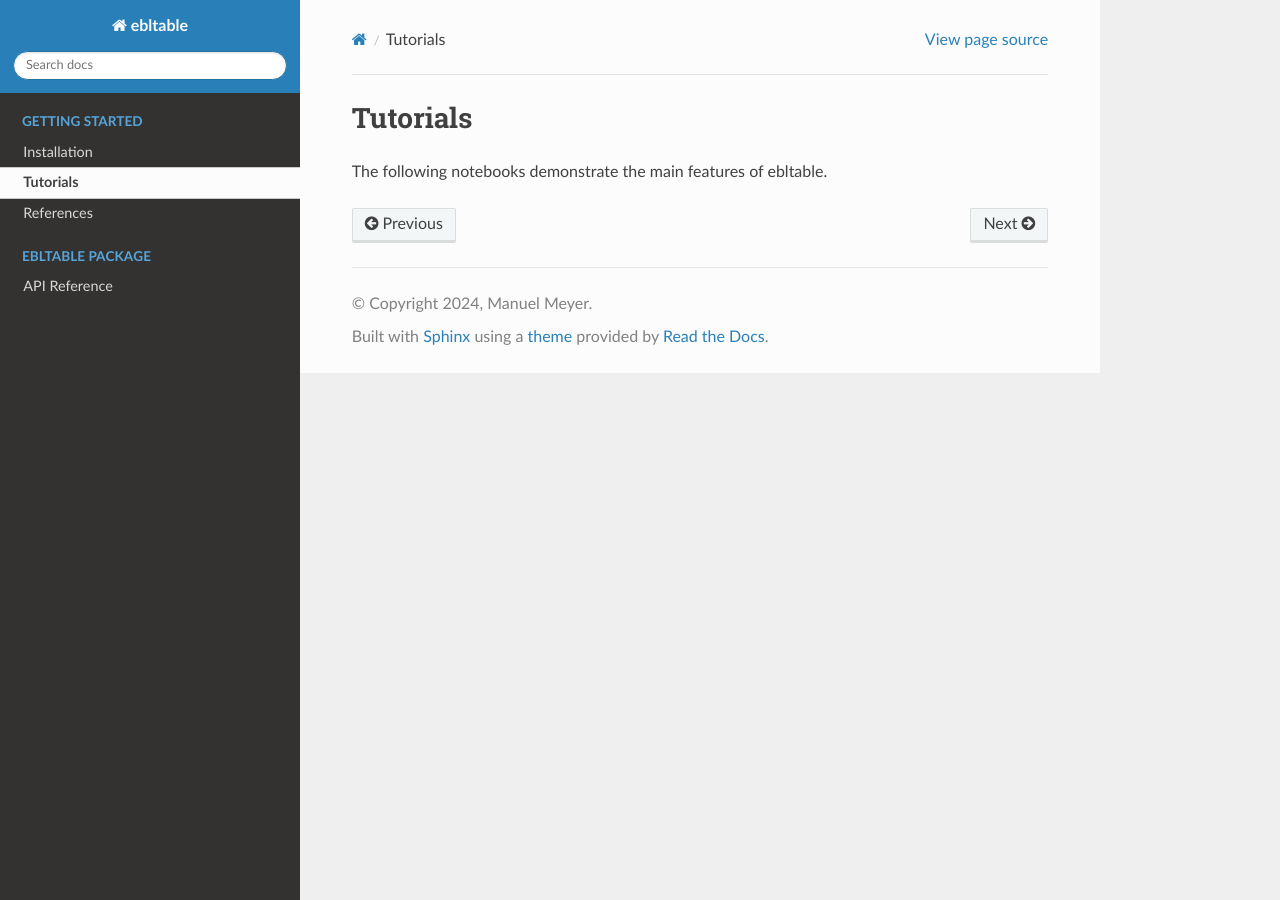
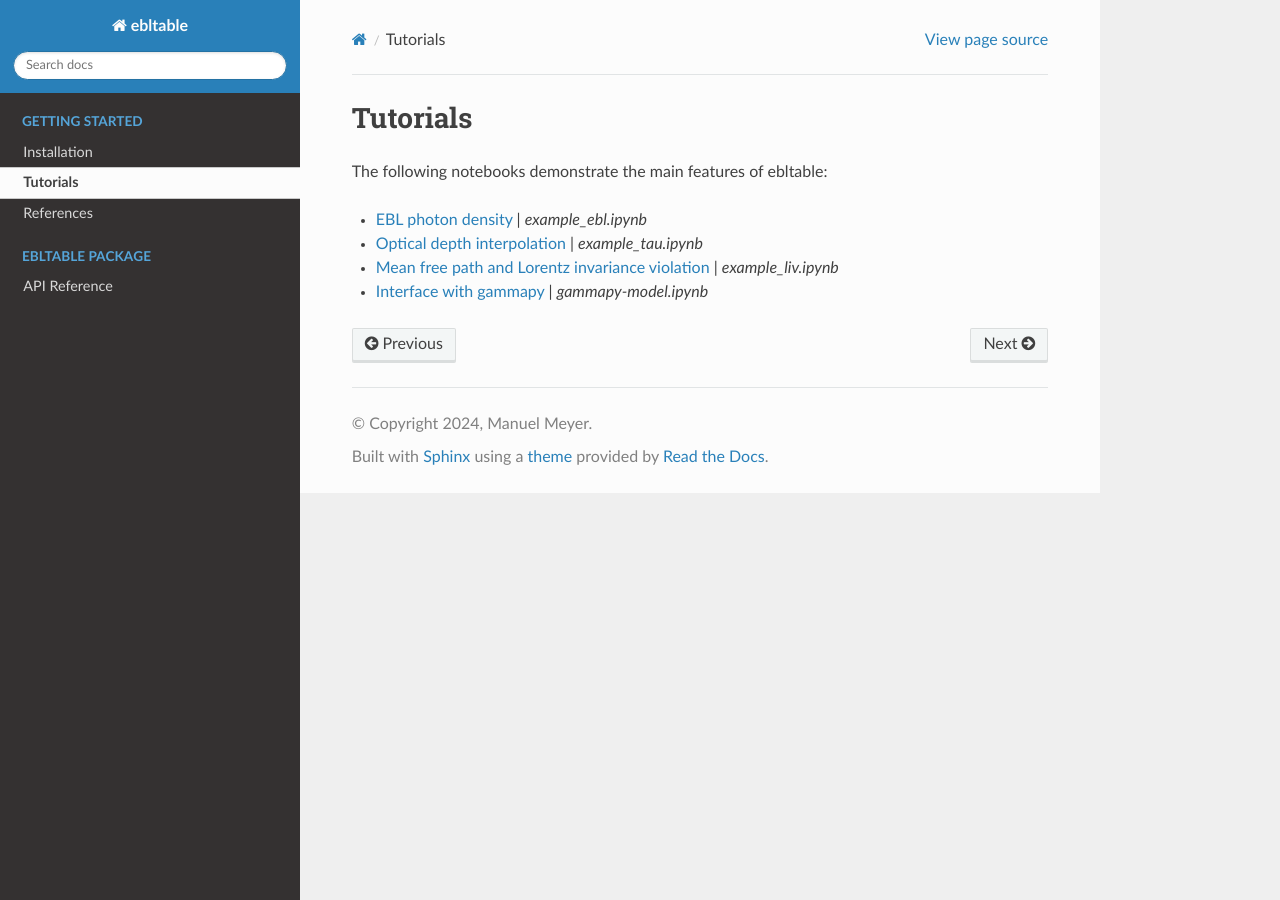
Before and after one commit to me-manu/ebltable, a Sphinx documentation site: the page built from docs/tutorials/index.rst, in a window 1280 px wide. Built offline with Sphinx 7.4.7 and the Read the Docs theme 3.1.0, drawn with Linux system fonts in a browser that asks for light colours; pages that are not in the unit, such as notebooks, are missing from menus.

Commit message:
Fix sidebar navigation, docstring rendering, and notebook structure
Navigation:
- Restore :includehidden: and maxdepth:2 for Getting Started toctree
  so notebook titles expand in sidebar from any page
- Keep maxdepth:1 for API toctree to avoid method names in sidebar
- Rewrite tutorials/index.rst with :hidden: toctree + manual bullet list

Docstrings:
- Fix all ~scipy.interpolate.RectBivariateSpline backtick-tilde refs
  to :class: RST roles across ebl_from_model.py, tau_from_model.py,
  interpolate.py
- Fix opt_depth_Ebin **params false-positive bold markup

Notebooks:
- Add H1 title cell to example_ebl, example_tau, example_liv — without
  a top-level heading nbsphinx promoted # Imports etc. to page sections,
  flooding the sidebar
- Downgrade all # section headings to ## in those three notebooks

Co-Authored-By: Claude Sonnet 4.6 <noreply@anthropic.com>

```diff
--- a/docs/index.rst
+++ b/docs/index.rst
@@ -41,8 +41,7 @@ Documentation Contents
 
 .. toctree::
    :caption: ebltable Package
-   :includehidden:
-   :maxdepth: 3
+   :maxdepth: 1
 
    module
 
--- a/docs/tutorials/index.rst
+++ b/docs/tutorials/index.rst
@@ -3,13 +3,17 @@
 Tutorials
 =========
 
-The following notebooks demonstrate the main features of ebltable.
-
 .. toctree::
-   :maxdepth: 1
-   :titlesonly:
+   :hidden:
 
    example_ebl
    example_tau
    example_liv
    gammapy-model
+
+The following notebooks demonstrate the main features of ebltable:
+
+- `EBL photon density <example_ebl.html>`__ | *example_ebl.ipynb*
+- `Optical depth interpolation <example_tau.html>`__ | *example_tau.ipynb*
+- `Mean free path and Lorentz invariance violation <example_liv.html>`__ | *example_liv.ipynb*
+- `Interface with gammapy <gammapy-model.html>`__ | *gammapy-model.ipynb*
```
Also changed, not shown: 6 other files.
